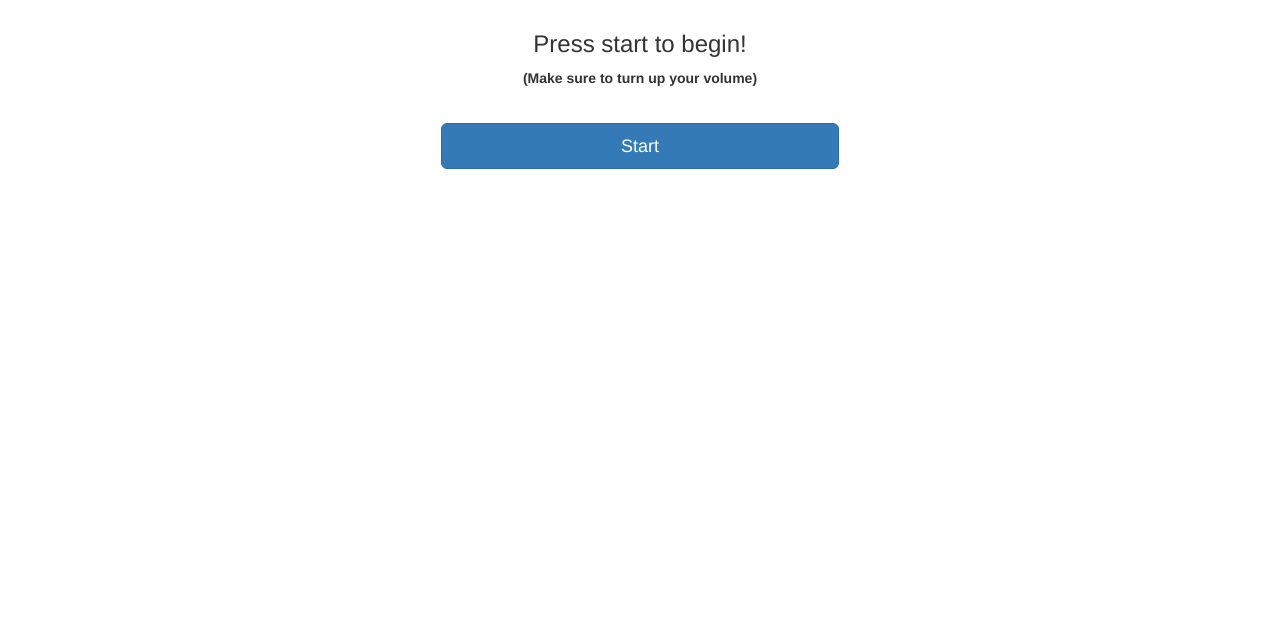
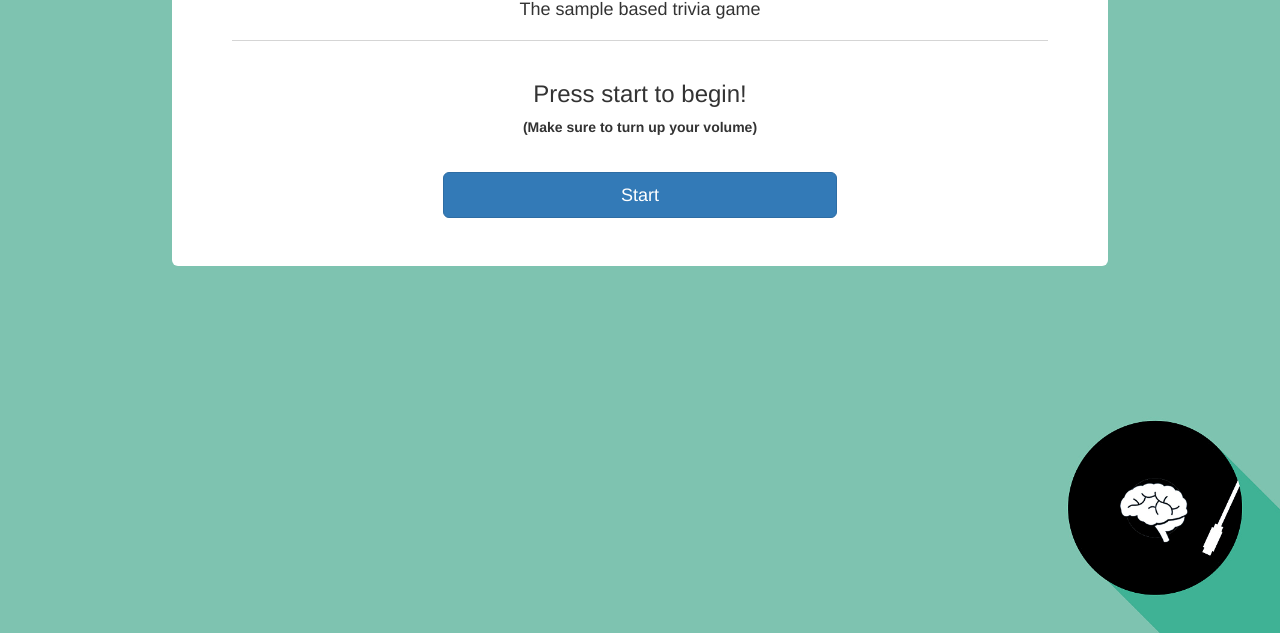
Before and after one commit to rdelcampo13/samplr, a plain HTML site: page index.html in a window 1280 px wide. Shown: the part 167-800 px from the top of the page. Drawn offline with nearby package versions, Linux system fonts and the light colour scheme.

Commit message:
Updage HTML and CSS for background

```diff
--- a/assets/css/style.css
+++ b/assets/css/style.css
@@ -1,3 +1,13 @@
+body{
+  position: relative;
+  height: 100vh;
+  background-color: #7ec3b0;
+}
+
+.container {
+  padding: 20px;
+}
+
 .jumbotron {
   background-color: #fff;
 }
@@ -24,3 +34,11 @@
   font-size: 14px !important;
   font-weight: bold !important;
 }
+
+.record {
+  position: absolute;
+  right: 0;
+  bottom: 0;
+  width: 250px;
+  height: auto;
+}
--- a/index.html
+++ b/index.html
@@ -15,6 +15,7 @@
         <div class="col-md-10 col-md-offset-1 text-center">
           <div class="jumbotron">
             <h1>Samplr</h1>
+            <h4>The sample based trivia game</h4>
             <hr>
             <div class="row" id="start">
               <div class="col-md-6 col-md-offset-3">
@@ -59,6 +60,7 @@
         </div>
       </div>
     </div>
+    <img src="./assets/images/brain.gif" class="record">
     <script src="./assets/js/app2.js"></script>
   </body>
 </html>
```
